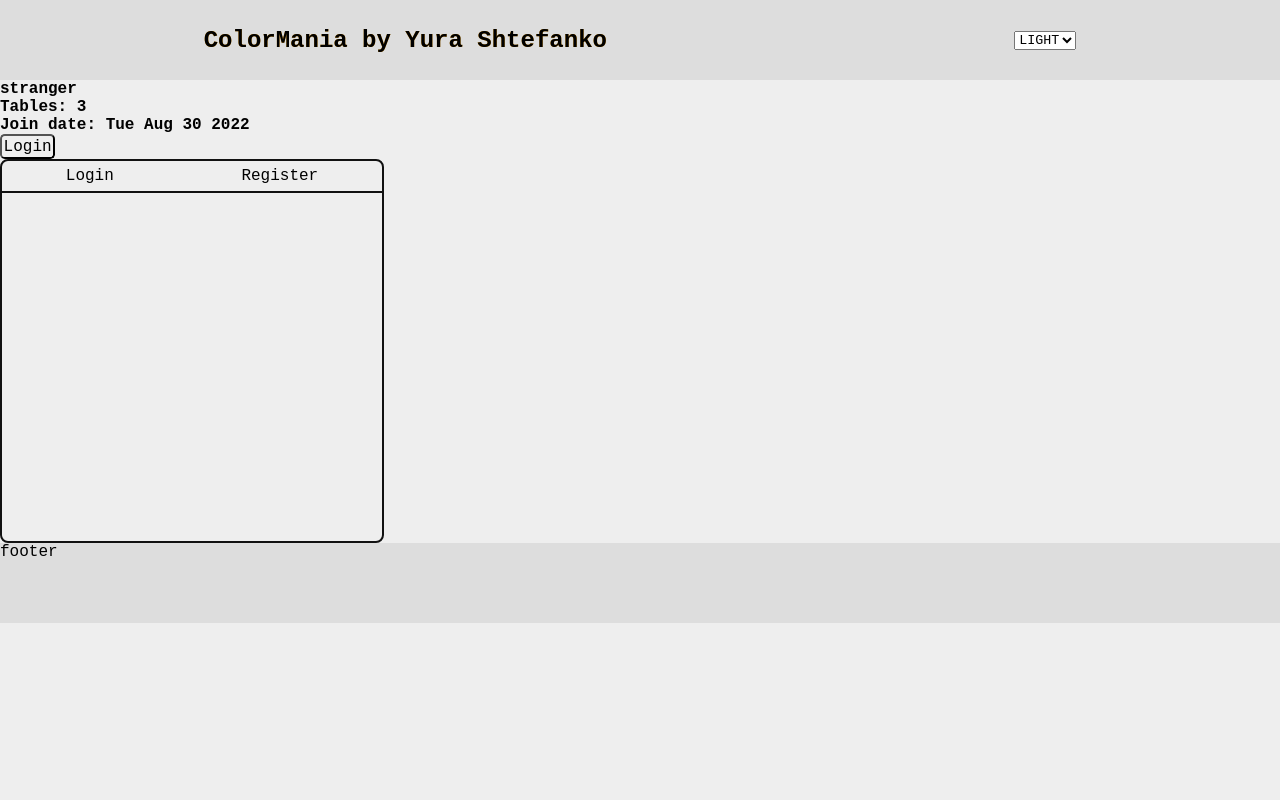
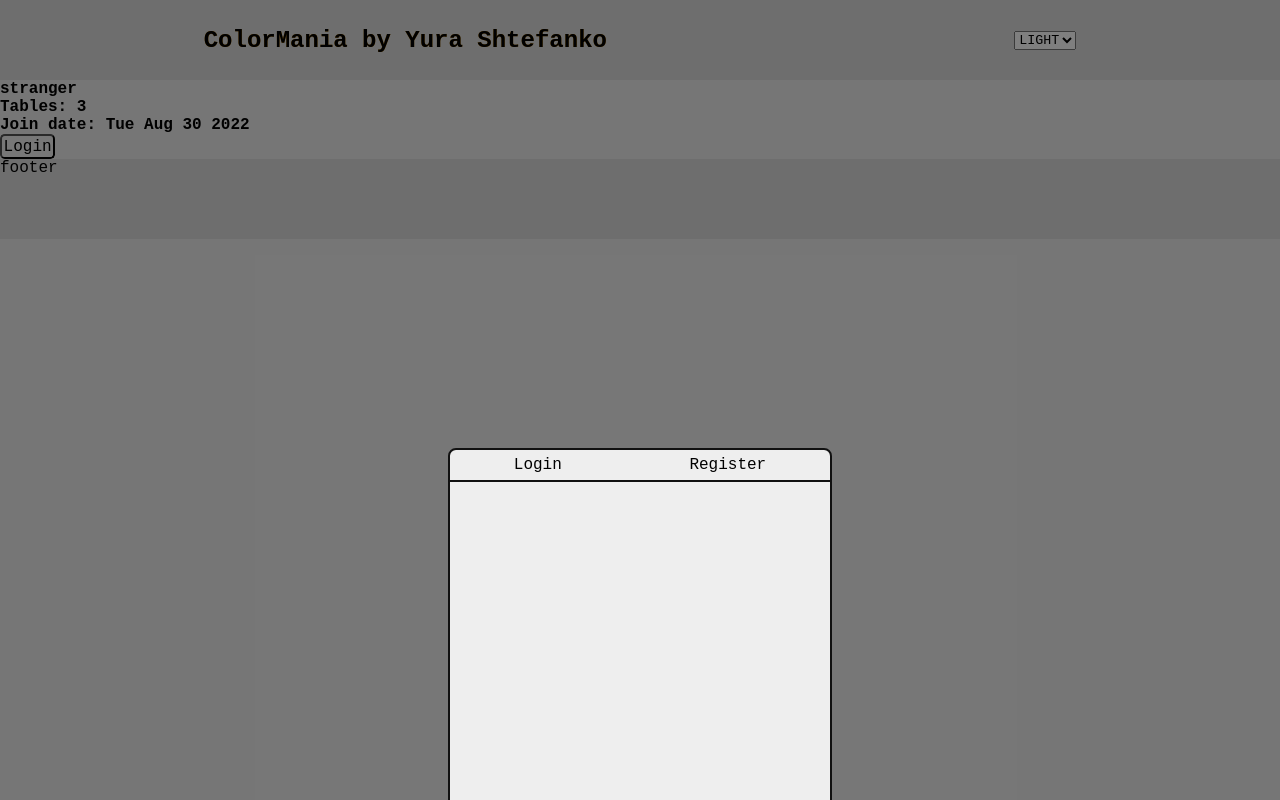
Before and after one commit to Viper-JSX/Colormania-React, a React (Create React App) app: page /user/authorization in a window 1280 px wide. Built offline with nearby package versions, Linux system fonts and the light colour scheme.

Commit message:
Added authorizationFormWrapper, and positioned to take up the entire viewport

```diff
--- a/src/components/Authorization_form/Authorization_form.tsx
+++ b/src/components/Authorization_form/Authorization_form.tsx
@@ -7,9 +7,11 @@ function AuthorizationForm():JSX.Element{
     const themeName = useSelector((state: any) => state.theme.themeName);
 
     return(
-        <div className={`authorizationForm ${themeName}`}>
-            <AuthorizationNavigation />
-            <Outlet />
+        <div className={`authorizationFormWrapper ${themeName}`}>
+            <div className={`authorizationForm ${themeName}`}>
+                <AuthorizationNavigation />
+                <Outlet />
+            </div>
         </div>
     );
 }
--- a/src/css/App.css
+++ b/src/css/App.css
@@ -336,9 +336,21 @@ header .appTitle:hover{
 
 
 /*---Authorization---*/
+.authorizationFormWrapper{
+    width: 100vw;
+    height: 100vw;
+    background-color: var(--transparentDarkColor);
+    position: fixed;
+    top: 0;
+    display: flex;
+    justify-content: center;
+    align-items: center;
+}
+
 .authorizationForm{
     width: 30vw;
     min-width: 300px;
+    background-color: var(--lightBackground);
     border: var(--standardDarkBorder);
     border-radius: 0.5rem;
     aspect-ratio: 1/1;
@@ -430,6 +442,7 @@ footer{
 body *.dark button{
     color: var(--lightColor);
     background-color: var(--darkBackground);
+    border-color: var(--lightColor);
 }
 
 body *.dark button:hover{
@@ -523,22 +536,51 @@ header .appTitle.dark:hover{
     border: var(--standardLightBorder);
 }
 
+
+
 /*---Authorization---*/
+.authorizationForm.dark{
+    border: var(--standardLightBorder);
+}
 
+.authorizationNavigation{
+    width: 100%;
+    height: 2rem;
+}
+
+.authorizationNavigation > ul{
+    height: 100%;
+    margin: 0;
+    padding: 0;
+    display: flex;
+    border-bottom: var(--standardDarkBorder);
+}
+
+.authorizationNavigation.dark > ul > li .navigationLink.active{
+    color: var(--darkColor);
+    background-color: var(--lightBackground);
+    border-bottom: none;
+}
+
+.authorizationNavigation.dark > ul > li .navigationLink:not(.active){
+    color: var(--lightColor);
+}
+
+.authorizationNavigation.dark > ul > li .navigationLink:not(.active):hover{
+    background-color: var(--transparentLightColor);
+}
 
 
 /*---Message---*/
-.messageWindow{
-    position: fixed;
-    bottom: 0;
-    right: 0;
+.messageWindow.dark{
+    color: var(--lightColor);
+    border: var(--standardLightBorder);
 }
-
 
 
 /*---User---*/
 .userProfile.dark{
-    background-color: var(--darkBackground);
+
 }
 
 
```
